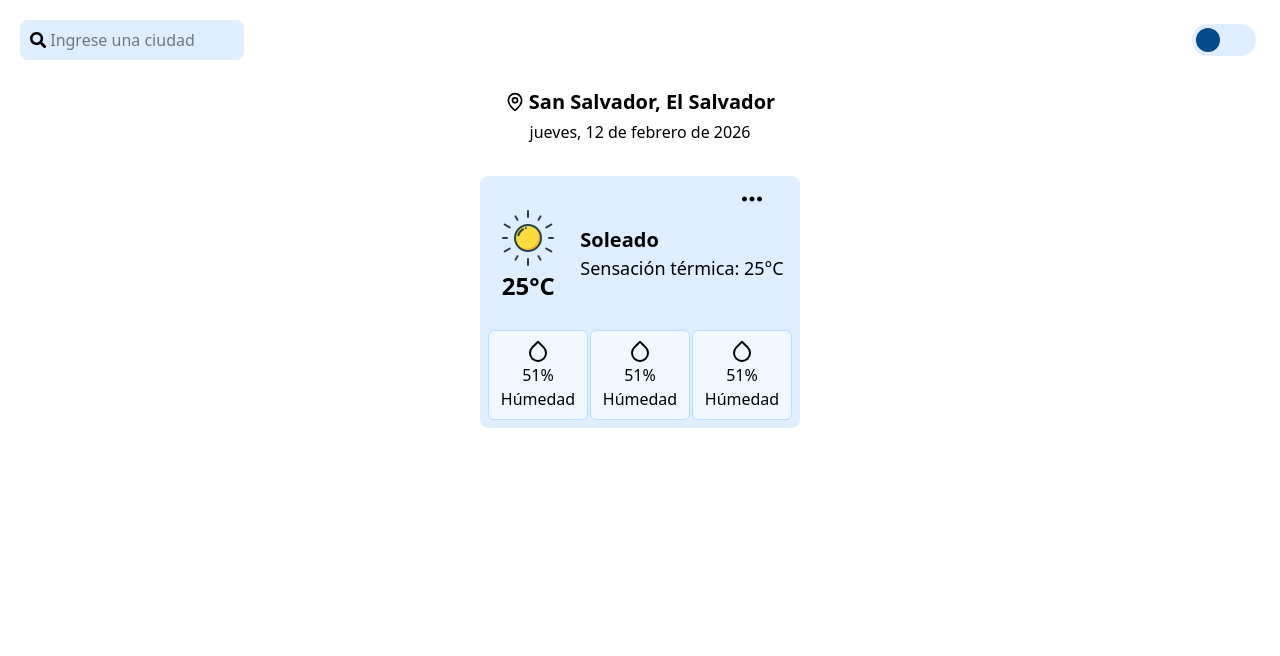
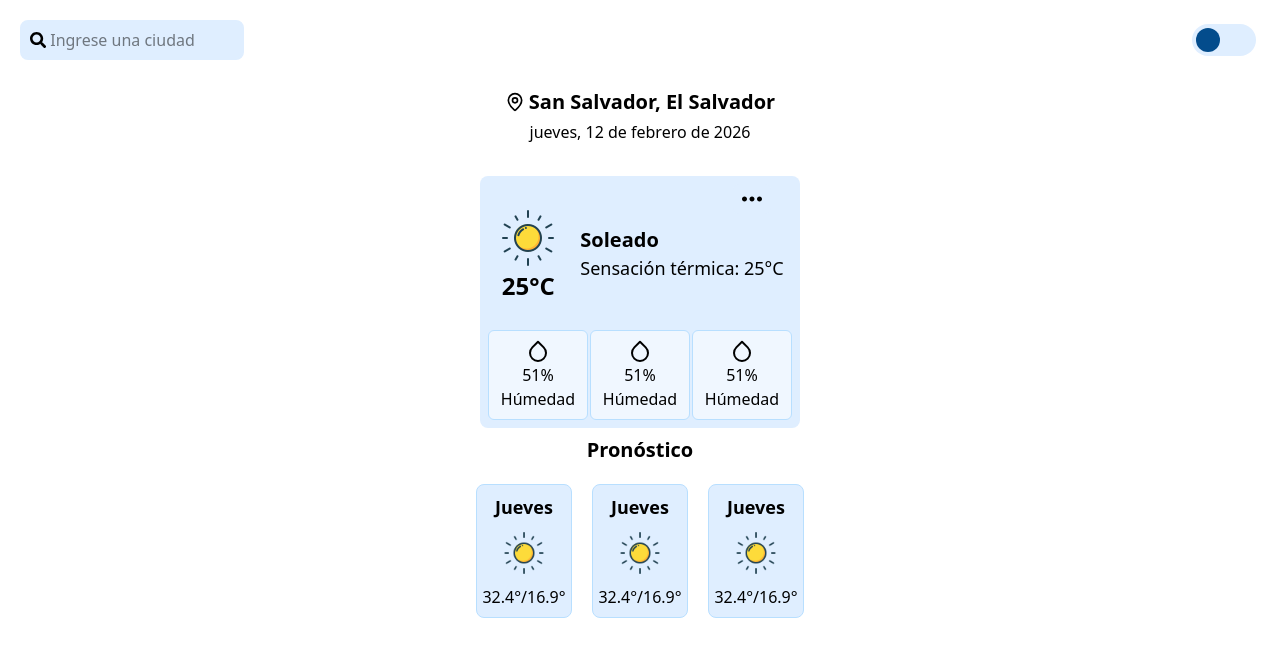
Before and after one commit to Lou2714/WeatherDashboardReact, a React (Vite) app in the folder weatherWebReact/: page / in a window 1280 px wide. Shown: the top 656 px of the page. Built offline with nearby package versions, Linux system fonts and the light colour scheme.

Commit message:
:lipstick: Agregué el componente de ForecastCard

```diff
--- /dev/null
+++ b/weatherWebReact/src/components/Weather/ForecastCard.jsx
@@ -0,0 +1,11 @@
+import Sunny from "../../assets/sunny.png"
+
+export default function ForecastCard(params) {
+    return(
+        <div className="flex flex-col items-center gap-2 p-2 w-24 border rounded-lg border-congress-blue-200 bg-congress-blue-100">
+            <h2 className="text-lg font-semibold">Jueves</h2>
+            <img src={Sunny} alt="Icono del clima" className="w-12"/>
+            <p>32.4°/16.9°</p>
+        </div>
+    )
+}
--- a/weatherWebReact/src/components/Weather/Weather.jsx
+++ b/weatherWebReact/src/components/Weather/Weather.jsx
@@ -1,11 +1,18 @@
 import LocationDateInformation from "./LocationDateInformation";
 import CurrentWeatherCard from "./CurrentWeatherCard";
+import ForecastCard from "./ForecastCard";
 
 export default function Weather() {
     return(
         <div>
             <LocationDateInformation />
             <CurrentWeatherCard />
+            <h2 className="text-xl text-center my-2 font-semibold">Pronóstico</h2>
+            <div className="flex flex-row justify-center gap-5 mt-5 ">
+                <ForecastCard />
+                <ForecastCard />
+                <ForecastCard />
+            </div>
         </div>
     )
 }
```
